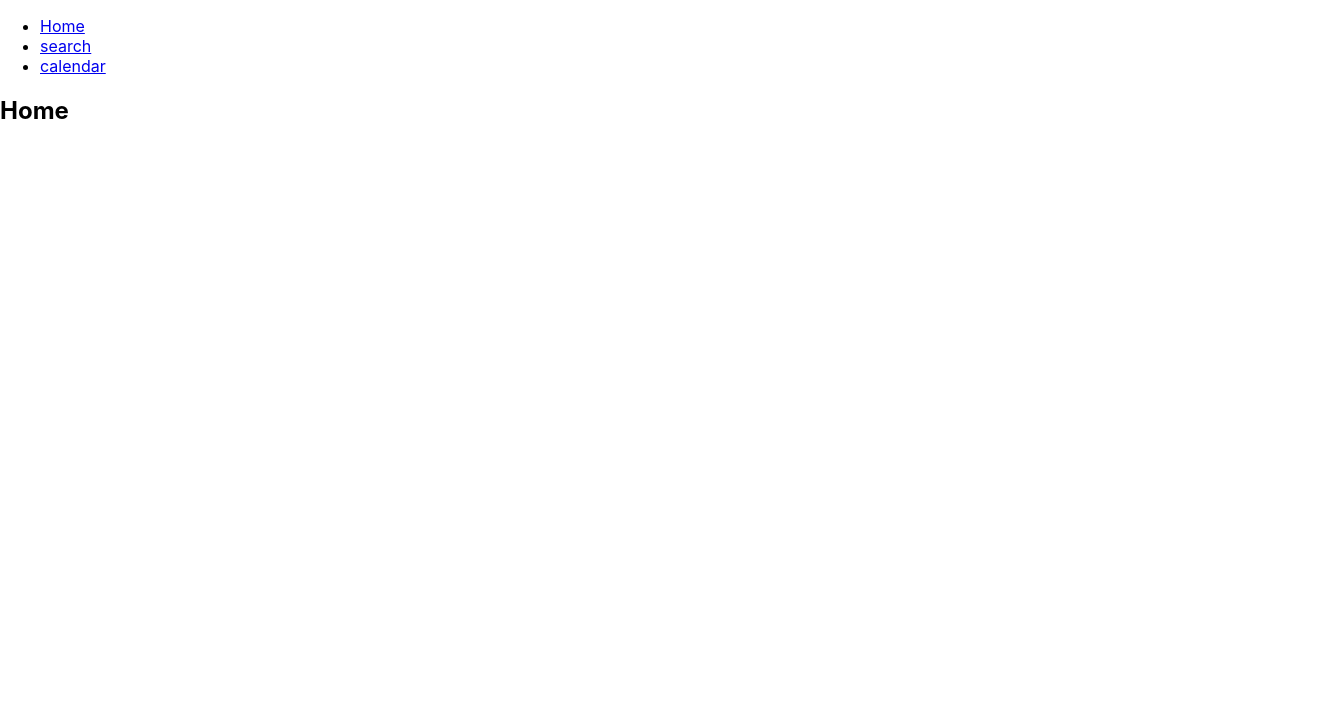
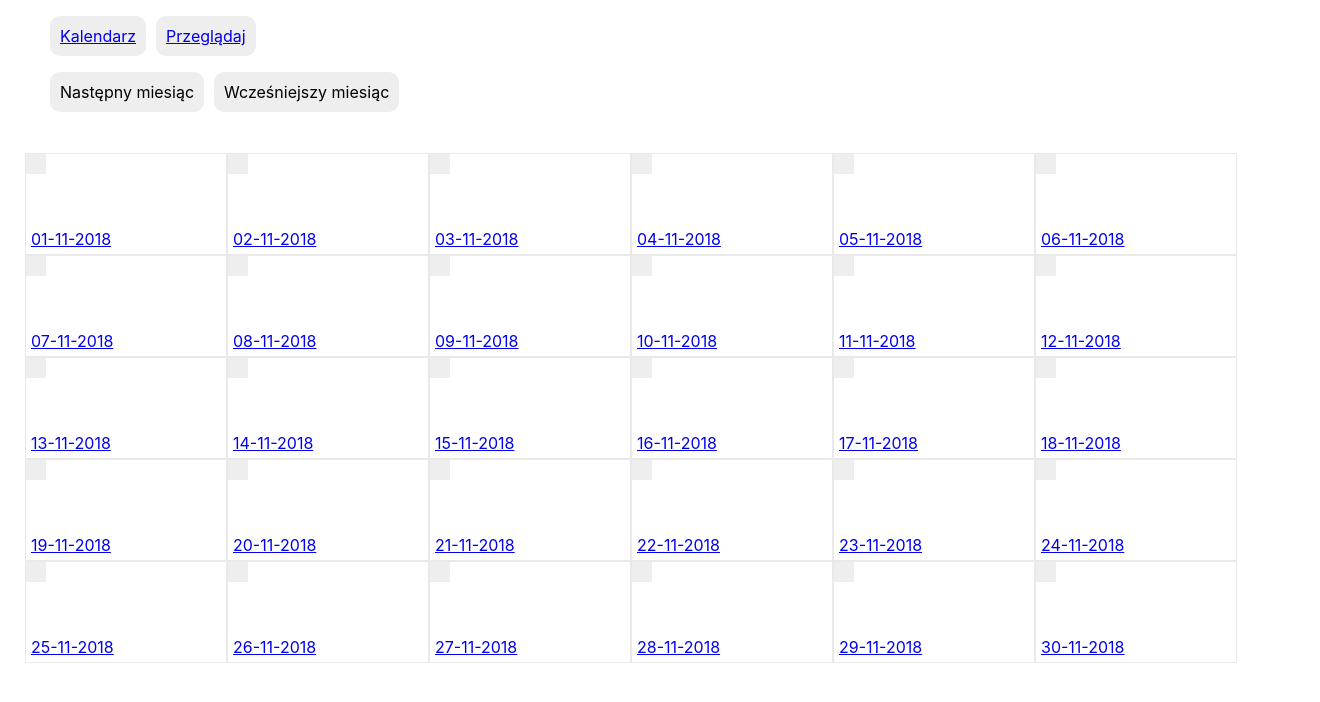
Before and after one commit to emkuzet/sample-calendar, a React app: page / in a window 1280 px wide. Shown: the top 702 px of the page, 1320 px wide, since content can reach past the window. Built offline with nearby package versions, Linux system fonts and the light colour scheme; no server answers.

Commit message:
code cleaning / fixed bug with calendar update

```diff
--- a/src/App.js
+++ b/src/App.js
@@ -28,22 +28,18 @@ class App extends Component {
         <Router>
            <div>
             <nav>
-              <ul>
-                <li>
-                  <Link to="/">Home</Link>
+              <ul className="main-nav">
+                <li className="main-nav-item">
+                  <Link to="/">Kalendarz</Link>
                 </li>
-                <li>
-                  <Link to="/search/">search</Link>
-                </li>
-                <li>
-                  <Link to="/calendar/">calendar</Link>
+                <li className="main-nav-item">
+                  <Link to="/search/">Przeglądaj</Link>
                 </li>
               </ul>
             </nav>
 
-            <Route path="/" exact component={Index} />
+            <Route path="/" exact component={Calendar} />
             <Route path="/search/" component={Search} />
-            <Route path="/calendar/" component={Calendar} />
             <Route path="/edit/:date" component={editSingle} />
             <Route path="/add/:date" component={addSingle} />
           </div>
--- a/src/App.scss
+++ b/src/App.scss
@@ -34,3 +34,17 @@ $primary-color: #333;
       transform: rotate(360deg);
     }
   }
+
+.main-nav{
+  display: flex;
+  width: 100%;
+
+  .main-nav-item{
+    margin-left: 10px;
+    padding: 10px;
+    background: #eee;
+    border-radius: 10px;
+    display: block;
+    float: left;
+  }
+}
--- a/src/actions/actionNote.js
+++ b/src/actions/actionNote.js
@@ -31,7 +31,7 @@ export const fillSingleNote = (sampleData, eventDate) => ({
     note: sampleData[getRandomInt(9)].name
   })
 
-function addZero( singleDay){
+export function addZero( singleDay){
 
     let defaultValue = singleDay;
     singleDay = singleDay.toString().length;
--- a/src/components/addSingle.js
+++ b/src/components/addSingle.js
@@ -30,7 +30,7 @@ class addSingle extends Component{
     render(){
         return(
                 <div>
-                    <h3>Edytuj treśc wpisu z dnia { this.props.match.params.date }</h3>
+                    <div className="menu-title">Dodaj nowy wpis { this.props.match.params.date }</div>
                     <input onChange={(e) => this.editNote(e) } name="note" type="text" />
                     <button onClick={this.submitNote}> Zapisz </button>
                 </div>
--- a/src/components/calendar.js
+++ b/src/components/calendar.js
@@ -1,110 +1,80 @@
 import React, { Component } from 'react';
-import { connect } from 'react-redux'
-import * as R from 'ramda';
-import { BrowserRouter as Router,  Link } from "react-router-dom";
+import { connect } from 'react-redux';
+import { createCalendar, fillCalendar, updateCalendar } from '../actions/action';
+import CalendarSingle from './calendarSingle';
+import './calendar.scss';
 
 class Calendar extends Component {
 
     constructor(props){
         super(props)
-
         this.state = {
-            filterStatus: false,
-            filter: []
-        };
-
-        this.checkinput = this.checkinput.bind(this);
+            currentMonth : new Date().getMonth(),
+            currentYear : new Date().getFullYear()
+        }
+        this.createCalendarOnInit = this.createCalendarOnInit.bind(this);
+        this.createCalendarNext = this.createCalendarNext.bind(this);
+        this.createCalendarPrev = this.createCalendarPrev.bind(this);
     }
 
-    checkinput(event){
-        let inputValue = event.target.value;
+    createCalendarNext(){
+        this.setState((state) => {
+            return { currentMonth: state.currentMonth + 1};
+        });
+
+        this.props.createCalendarOnInit( this.state.currentMonth, this.state.currentYear )
+    }
+
+    createCalendarPrev(){
+        this.setState((state) => {
+            return { currentMonth: state.currentMonth - 1};
+        });
+
+        this.props.createCalendarOnInit( this.state.currentMonth, this.state.currentYear )
+    }
+
+    createCalendarOnInit(){
+
+        this.props.createCalendarOnInit(this.state.currentMonth, this.state.currentYear)
+    }
+
+    componentDidMount(){
+        let currentMonth = new Date().getMonth();
+        let currentYear= new Date().getFullYear();
+
+        this.props.createCalendarOnInit(currentMonth, currentYear)
+        this.props.updateCalendar(this.props.noteList )
+    }
 
 
-        const regex = new RegExp("(" + inputValue + ")");
-        const isEven = n => R.test(regex, n.note);
-
-        const filteredValue = R.filter(
-                isEven , this.props.noteList
-            )
-
-        const sortByDate = R.sortBy(R.prop('date'));
-        const sortedbyDate = sortByDate(filteredValue);
-
-        this.setState((state) => {
-                return {
-                    filterStatus: true,
-                    filter: sortedbyDate
-                }
-            }
-        )
-    }
-
-    render(){
-        console.log(this.state.filter);
-        let dataToShow
-
-        if( this.state.filterStatus){
-
-          dataToShow = <NoteListFilter props={this.state.filter}/>
-
-        }else{
-
-            dataToShow = <NoteList props={this.props.noteList}/>
-        };
-
+    render() {
 
         return(
             <div>
-                <input type='text' onChange={(event) => this.checkinput(event)} />
-                {dataToShow}
+                 <ul className="Navigation">
+                    <li className="nextMonth" onClick={this.createCalendarNext}> Następny miesiąc </li>
+                    <li className="prevMonth" onClick={this.createCalendarPrev}> Wcześniejszy miesiąc </li>
+                </ul>
+
+                 <div className="Calendar">
+                    {this.props.calendarItem.map((days, index )  =>
+                        <CalendarSingle key={index} number={days.date} note={days.note} /> , this
+                    )}
+                </div>
             </div>
-        )
+
+        );
     }
-
-}
-
-function NoteList(props){
-
-    const allNotes = props ? props : null;
-
-    const sortByDate = R.sortBy(R.prop('date'));
-    const sortedbyDate = sortByDate(allNotes.props);
-
-
-    const allNoteList = sortedbyDate.map( (single , index) =>
-        <p key={index}>
-            <Link to={'../edit/'+ single.date} > {single.date} </Link>
-            {single.note}
-        </p>
-     )
-
-    return(
-        <div>{allNoteList}</div>
-    )
-}
-
-function NoteListFilter(input){
-    const allNoteList = input.props.map( (single , index) =>
-        <p key={index} >
-            <Link to={'../edit/'+ single.date} > {single.date} </Link>
-            {single.note}
-        </p>
-     )
-
-     return(
-        <div>{allNoteList}</div>
-    )
-
-}
-
-
-const stateToProps = state =>{
-        return state
 };
 
-const actionToProps = dispatch =>({
+const stateToProps = (state) => {
+       return state
+};
 
+const actionToProps =  dispatch => ({
+    createCalendarOnInit : (inputMonth, inputYear) => dispatch(createCalendar(inputMonth, inputYear)),
+    FillCalendar : (sampleData) => dispatch(fillCalendar(sampleData)),
+    updateCalendar : (sampleData ) => dispatch(updateCalendar(sampleData))
 })
 
-
 export default connect(stateToProps,actionToProps)(Calendar);
--- a/src/components/calendar.scss
+++ b/src/components/calendar.scss
@@ -0,0 +1,39 @@
+.Navigation{
+    display: flex;
+
+    .nextMonth , .prevMonth{
+        margin-left: 10px;
+        padding: 10px;
+        background: #eee;
+        border-radius: 10px;
+        display: block;
+        float: left;
+    }
+}
+
+.Calendar{
+    display: flex;
+    flex-direction: row;
+    flex-wrap: wrap;
+    padding: 25px;
+
+    .single-day{
+        width: 200px;
+        height: 100px;
+        border: 1px solid #e9e9e9;
+        display: flex;
+    }
+
+    .single-day-number{
+       align-self: flex-end;
+       padding-left: 5px;
+       padding-bottom: 5px
+    }
+
+    .single-note{
+        position: absolute;
+        padding: 10px;
+        background: #eee;
+        font-size: 12px;
+    }
+}
--- a/src/components/searchSingle.js
+++ b/src/components/calendarSingle.js
@@ -3,7 +3,7 @@ import { connect } from 'react-redux';
 import { editCalendar } from '../actions/action';
 import { BrowserRouter as Router,  Link } from "react-router-dom";
 
-class SearchSingle extends Component{
+class CalendarSingle extends Component{
 
     constructor(props){
         super(props)
@@ -26,7 +26,7 @@ class SearchSingle extends Component{
         }
 
         return(
-            <div className="single-day" onClick={(e) => this.editItem(this.props.number)}>
+            <div className="single-day">
                <Link to={'../add/' + this.props.number } className="single-day-number">
                     {this.props.number}
                </Link>
@@ -46,4 +46,4 @@ const actionToProps =  dispatch => ({
     EditCalendar : (id) => dispatch(editCalendar(id))
 })
 
-export default connect(stateToProps,actionToProps)(SearchSingle);
+export default connect(stateToProps,actionToProps)(CalendarSingle);
--- a/src/components/search.js
+++ b/src/components/search.js
@@ -1,86 +1,110 @@
 import React, { Component } from 'react';
-import { connect } from 'react-redux';
-import { createCalendar, fillCalendar } from '../actions/action';
-import SearchSingle from './searchSingle';
+import { connect } from 'react-redux'
+import * as R from 'ramda';
+import { BrowserRouter as Router,  Link } from "react-router-dom";
 import './search.scss';
 
 class Search extends Component {
 
     constructor(props){
         super(props)
+
         this.state = {
-            currentMonth : new Date().getMonth(),
-            currentYear : new Date().getFullYear()
-        }
-
-        this.FillCalendar = this.FillCalendar.bind(this);
-        this.createCalendarOnInit = this.createCalendarOnInit.bind(this);
-        this.createCalendarNext = this.createCalendarNext.bind(this);
-        this.createCalendarPrev = this.createCalendarPrev.bind(this);
+            filterStatus: false,
+            filter: []
+        };
+        this.checkinput = this.checkinput.bind(this);
     }
 
-    createCalendarNext(){
+    checkinput(event){
+        let inputValue = event.target.value;
+
+
+        const regex = new RegExp("(" + inputValue + ")");
+        const isEven = n => R.test(regex, n.note);
+
+        const filteredValue = R.filter(
+                isEven , this.props.noteList
+            )
+
+        const sortByDate = R.sortBy(R.prop('date'));
+        const sortedbyDate = sortByDate(filteredValue);
+
         this.setState((state) => {
-            return { currentMonth: state.currentMonth + 1};
-        });
-
-        this.props.createCalendarOnInit( this.state.currentMonth, this.state.currentYear )
+                return {
+                    filterStatus: true,
+                    filter: sortedbyDate
+                }
+            }
+        )
     }
 
-    createCalendarPrev(){
-        this.setState((state) => {
-            return { currentMonth: state.currentMonth - 1};
-        });
+    render(){
+        console.log(this.state.filter);
+        let dataToShow
 
-        this.props.createCalendarOnInit( this.state.currentMonth, this.state.currentYear )
+        if( this.state.filterStatus){
+
+          dataToShow = <NoteListFilter props={this.state.filter}/>
+
+        }else{
+
+            dataToShow = <NoteList props={this.props.noteList}/>
+        };
+
+
+        return(
+            <div className="input-container">
+                <input className="input" type='text' onChange={(event) => this.checkinput(event)} />
+                {dataToShow}
+            </div>
+        )
     }
 
-    createCalendarOnInit(){
+}
 
-        this.props.createCalendarOnInit(this.state.currentMonth, this.state.currentYear)
-    }
+function NoteList(props){
 
-    FillCalendar(){
-        this.props.FillCalendar(this.props.sampleData);
-    }
+    const allNotes = props ? props : null;
 
-    componentDidMount(){
-        let currentMonth = new Date().getMonth();
-        let currentYear= new Date().getFullYear();
-
-        this.props.createCalendarOnInit(currentMonth, currentYear)
-    }
+    const sortByDate = R.sortBy(R.prop('date'));
+    const sortedbyDate = sortByDate(allNotes.props);
 
 
-    render() {
+    const allNoteList = sortedbyDate.map( (single , index) =>
+        <li key={index}>
+            <Link to={'../edit/'+ single.date} > {single.date} </Link>
+            {single.note}
+        </li>
+     )
 
-        return(
-            <div className="Container">
-                 <div className="Navigation">
-                    <div className="nextMonth" onClick={this.createCalendarNext}> NextMonth </div>
-                    <div className="resetData" onClick={this.createCalendarOnInit}> Reset </div>
-                    <div className="fetchData" onClick={this.FillCalendar}> Fetch Data </div>
-                    <div className="prevMonth" onClick={this.createCalendarPrev}> PrevMonth </div>
-                </div>
+    return(
+        <ul>{allNoteList}</ul>
+    )
+}
 
-                 <div className="Calendar">
-                    {this.props.calendarItem.map((days, index )  =>
-                        <SearchSingle key={index} number={days.date} note={days.note} /> , this
-                    )}
-                </div>
-            </div>
+function NoteListFilter(input){
+    const allNoteList = input.props.map( (single , index) =>
+        <li key={index} >
+            <Link to={'../edit/'+ single.date} > {single.date} </Link>
+            {single.note}
+        </li>
+     )
 
-        );
-    }
+     return(
+        <ul>{allNoteList}</ul>
+    )
+
+}
+
+
+const stateToProps = state =>{
+        return state
 };
 
-const stateToProps = (state) => {
-       return state
-};
+const actionToProps = dispatch =>({
 
-const actionToProps =  dispatch => ({
-    createCalendarOnInit : (inputMonth, inputYear) => dispatch(createCalendar(inputMonth, inputYear)),
-    FillCalendar : (sampleData) => dispatch(fillCalendar(sampleData))
 })
 
+
 export default connect(stateToProps,actionToProps)(Search);
```
Also changed, not shown: src/App.css (deleted, +0 -32 lines), src/actions/action.js (+10 -0 lines), src/components/search.scss (+9 -28 lines).
